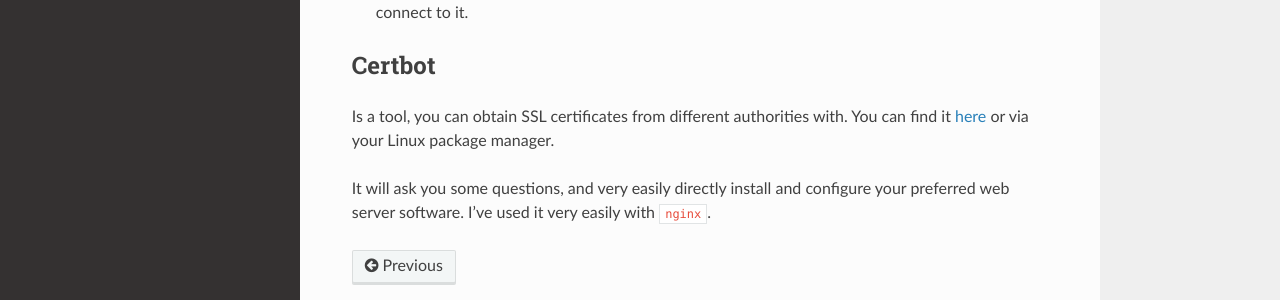
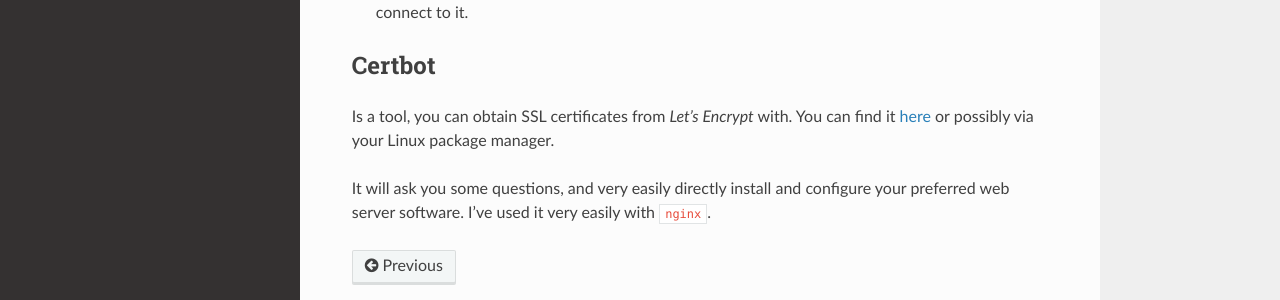
Before and after one commit to awenny/mydocs, a Sphinx documentation site: the page built from docs/source/ssl_certificate.rst, in a window 1280 px wide. Shown: the part 480-780 px from the top of the page. Built offline with Sphinx 7.4.7 and the Read the Docs theme 2.0.0, drawn with Linux system fonts in a browser that asks for light colours.

Commit message:
Small fixes

```diff
--- a/docs/source/ssl_certificate.rst
+++ b/docs/source/ssl_certificate.rst
@@ -22,8 +22,8 @@ certificates. But there are two important things to know:
 Certbot
 =======
 
-Is a tool, you can obtain SSL certificates from different authorities with.
-You can find it `here`_ or via your Linux package manager.
+Is a tool, you can obtain SSL certificates from *Let's Encrypt* with.
+You can find it `here`_ or possibly via your Linux package manager.
 
 It will ask you some questions, and very easily directly install and configure
 your preferred web server software. I've used it very easily with ``nginx``.
```
